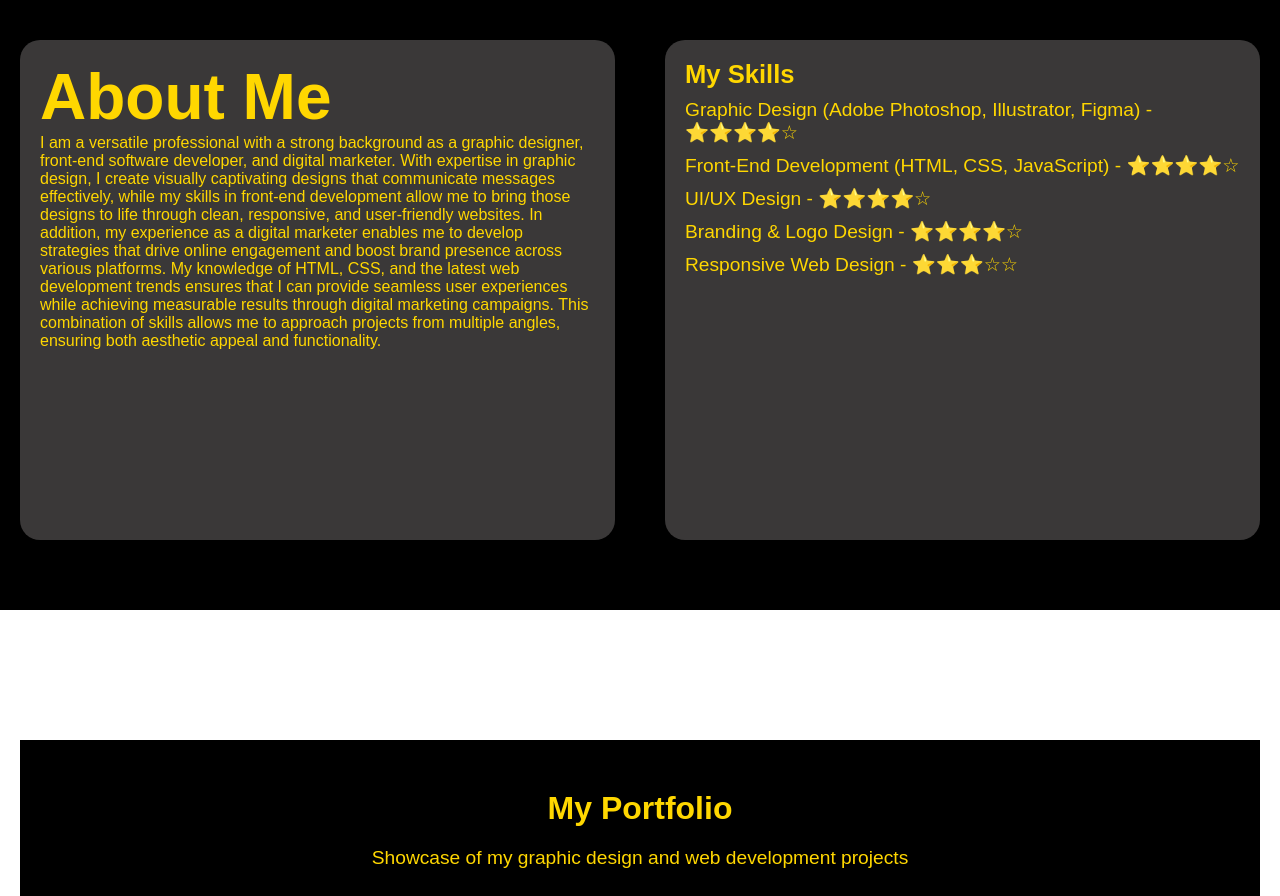
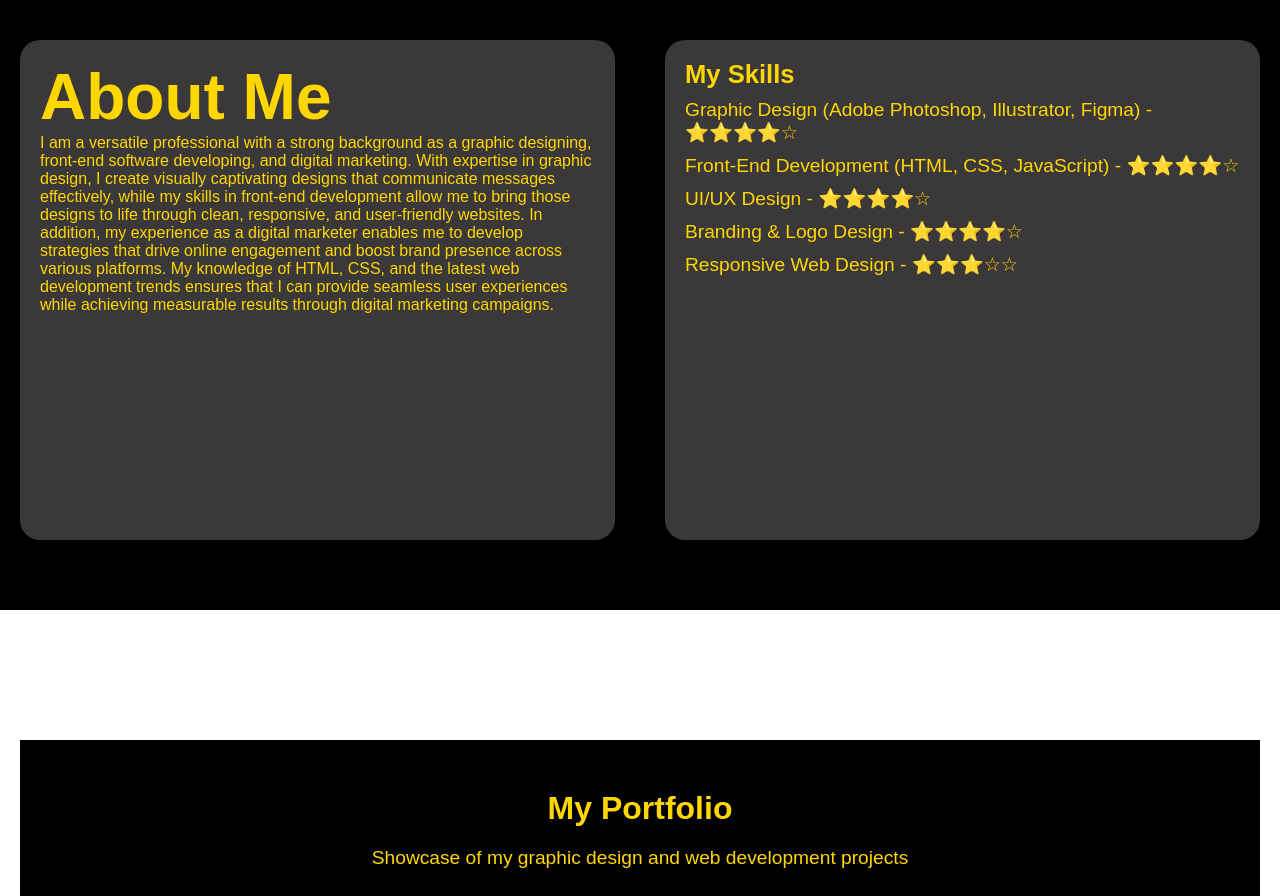
Before and after one commit to unclejoe2/Jeff-s-portfolio, a plain HTML site: page index.html in a window 1280 px wide. Shown: the part 800-1696 px from the top of the page. Drawn offline with nearby package versions, Linux system fonts and the light colour scheme; files whose address does not match are found by name.

Commit message:
Update index.html

```diff
--- a/index.html
+++ b/index.html
@@ -34,7 +34,7 @@
     <section id="about" class="about">
         <div class="about-text fade-in">
             <h1>About Me</h1>
-            <p>I am a versatile professional with a strong background as a graphic designer, front-end software developer, and digital marketer. With expertise in graphic design, I create visually captivating designs that communicate messages effectively, while my skills in front-end development allow me to bring those designs to life through clean, responsive, and user-friendly websites. In addition, my experience as a digital marketer enables me to develop strategies that drive online engagement and boost brand presence across various platforms. My knowledge of HTML, CSS, and the latest web development trends ensures that I can provide seamless user experiences while achieving measurable results through digital marketing campaigns. This combination of skills allows me to approach projects from multiple angles, ensuring both aesthetic appeal and functionality.</p>
+            <p>I am a versatile professional with a strong background as a graphic designing, front-end software developing, and digital marketing. With expertise in graphic design, I create visually captivating designs that communicate messages effectively, while my skills in front-end development allow me to bring those designs to life through clean, responsive, and user-friendly websites. In addition, my experience as a digital marketer enables me to develop strategies that drive online engagement and boost brand presence across various platforms. My knowledge of HTML, CSS, and the latest web development trends ensures that I can provide seamless user experiences while achieving measurable results through digital marketing campaigns.</p>
         </div>
         <div class="skills fade-in">
             <h2>My Skills</h2>
```
